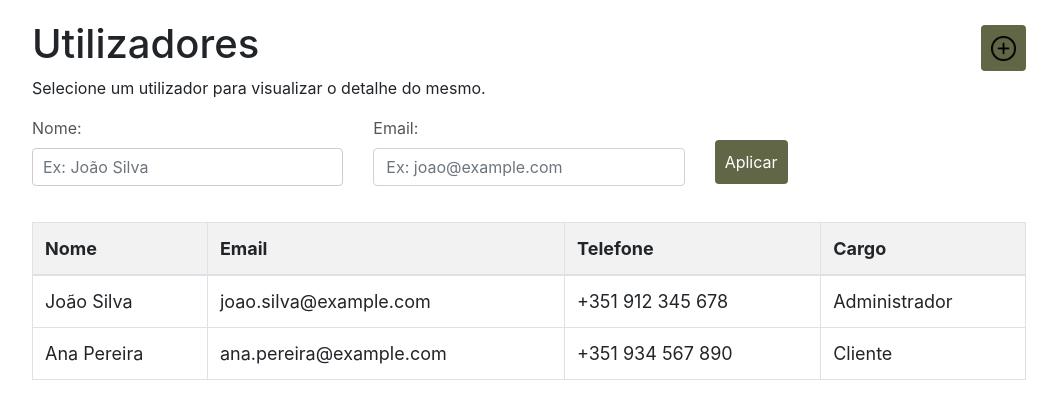
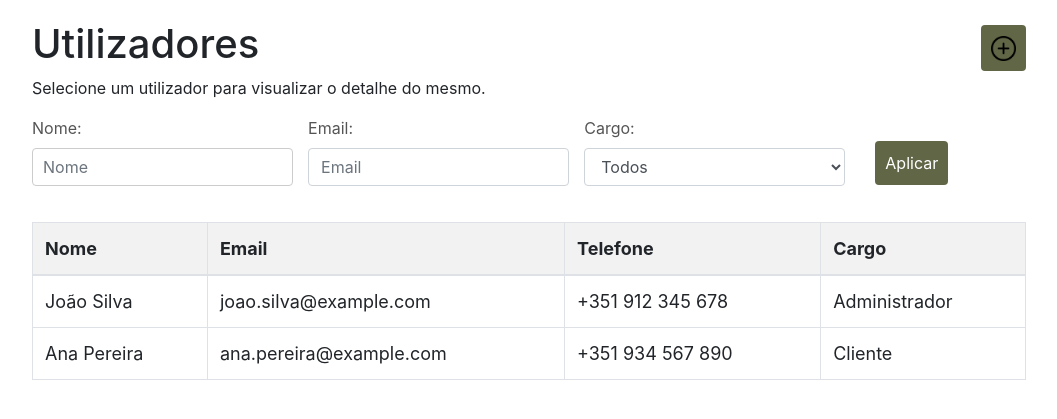
Before and after one commit to Destronex122/BD2-Projeto, a Django app: page /users/ in a window 1280 px wide. Shown: the part 86-505 px from the top of the page, without its empty margins (111-1168 px from the left). Run offline with Django 5.2, Linux system fonts and the light colour scheme; a user stored in the database is signed in; some libraries are stand-ins or nearby versions; some web fonts are replaced.

Commit message:
filtros na pagina de users

```diff
--- a/BD2/Backoffice/static/harvest.css
+++ b/BD2/Backoffice/static/harvest.css
@@ -173,3 +173,10 @@
     padding: 20px 0;
     list-style: none;
 }
+
+/*Filtros users*/
+.widthInputDropdown {
+    -ms-flex: 0 0 25%;
+    flex: 0 0 25%;
+    max-width: 25%;
+}
--- a/BD2/Backoffice/templates/users.html
+++ b/BD2/Backoffice/templates/users.html
@@ -28,27 +28,37 @@
 
     <!-- Filtros para a tabela de utilizadores -->
     <div class="filters mb-3">
-        <form id="filterForm">
-            <div class="row">
-                <div class="col-md-4">
-                    <div class="form-group">
-                        <label for="filterName">Nome:</label>
-                        <input type="text" id="filterName" class="form-control" placeholder="Ex: João Silva">
-                    </div>
-                </div>
-                <div class="col-md-4">
-                    <div class="form-group">
-                        <label for="filterEmail">Email:</label>
-                        <input type="email" id="filterEmail" class="form-control" placeholder="Ex: joao@example.com">
-                    </div>
-                </div>
+        <form id="filterForm" style="display: flex; align-items: center; gap: 15px; flex-wrap: wrap;">
+            <!-- Campo Nome -->
+            <div class="form-group" style="flex: 1; min-width: 200px;">
+                <label for="filterName" style="display: block;">Nome:</label>
+                <input type="text" id="filterName" class="form-control" style="margin-bottom:0px" placeholder="Nome">
+            </div>
 
-                <div class="col-md-2" style="margin-top:24px; width:10%">
-                    <button type="button" id="applyFilters" class="button" style="align-self: flex-end;">Aplicar</button>
-                </div>
+            <!-- Campo Email -->
+            <div class="form-group" style="flex: 1; min-width: 200px;">
+                <label for="filterEmail" style="display: block;">Email:</label>
+                <input type="email" id="filterEmail" class="form-control" placeholder="Email">
+            </div>
+
+            <!-- Dropdown Cargo -->
+            <div class="form-group" style="flex: 1; min-width: 200px;">
+                <label for="filterCargo" style="display: block;">Cargo:</label>
+                <select id="filterCargo" class="form-control">
+                    <option value="">Todos</option>
+                    <option value="Administrador">Administrador</option>
+                    <option value="Cliente">Cliente</option>
+                    <option value="Colaborador">Colaborador</option>
+                </select>
+            </div>
+
+            <!-- Botão Aplicar -->
+            <div class="col-md-2" style="margin-top:8px; width:10%">
+                <button type="button" id="applyFilters" class="button" style="align-self: flex-end;">Aplicar</button>
             </div>
         </form>
     </div>
+
 
     <!-- Tabela de utilizadores -->
     <table class="table table-bordered" id="userTable">
@@ -155,6 +165,33 @@
                 window.location.href = `/backoffice/userdetail/`; // Ajuste com a lógica apropriada para o detalhe do utilizador
             }
         });
+
+
+        document.getElementById('applyFilters').addEventListener('click', function() {
+    const nameFilter = document.getElementById('filterName').value.toLowerCase();
+    const emailFilter = document.getElementById('filterEmail').value.toLowerCase();
+    const cargoFilter = document.getElementById('filterCargo').value;
+
+    const rows = document.querySelectorAll('#userTable tbody tr');
+
+    rows.forEach(row => {
+        const name = row.cells[0].textContent.toLowerCase();
+        const email = row.cells[1].textContent.toLowerCase();
+        const cargo = row.cells[3].textContent;
+
+        // Verifica se a linha corresponde aos filtros
+        const matchesName = name.includes(nameFilter);
+        const matchesEmail = email.includes(emailFilter);
+        const matchesCargo = cargoFilter === "" || cargo === cargoFilter;
+
+        // Mostra ou esconde a linha baseado nos filtros
+        if (matchesName && matchesEmail && matchesCargo) {
+            row.style.display = '';
+        } else {
+            row.style.display = 'none';
+        }
+    });
+});
     </script>
 </div>
 
```
